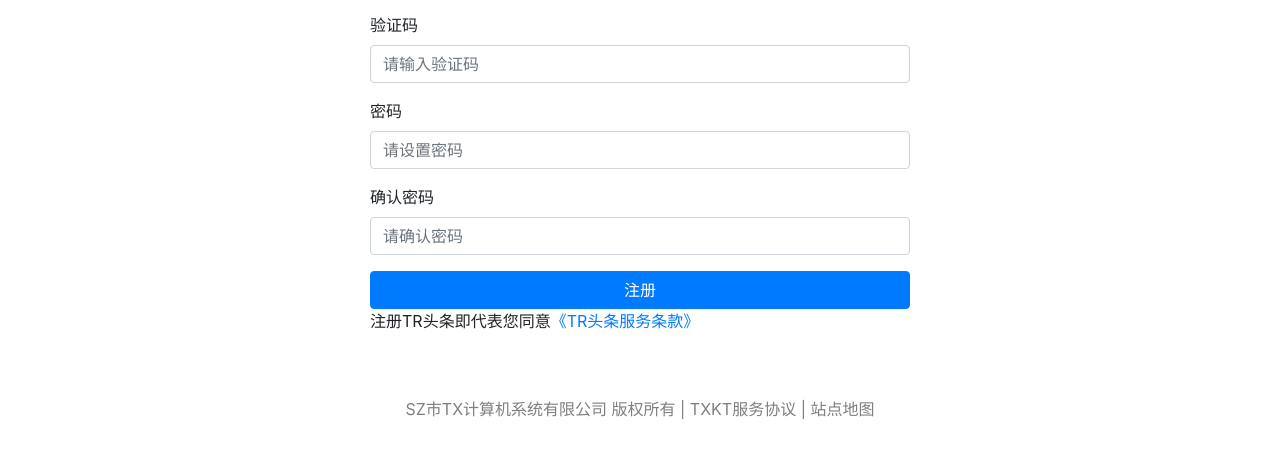
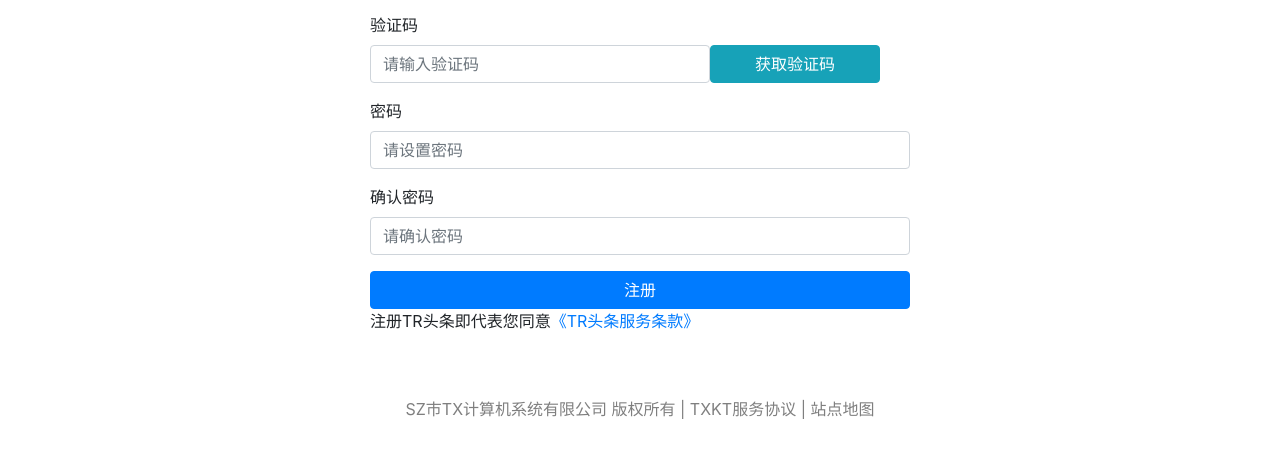
Before and after one commit to TRCX/AC, a plain HTML site: page signup.html in a window 1280 px wide. Shown: the part 191-646 px from the top of the page. Drawn offline with Linux system fonts and the light colour scheme.

Commit message:
注册页更新

```diff
--- a/signup.html
+++ b/signup.html
@@ -50,7 +50,10 @@
 		  </div>
 	   <div class="form-group">
 		<label for="textfield">验证码</label>
-        <input type="text" name="textfield" id="YZM" class="form-control" placeholder="请输入验证码">
+		<div class="row col-12">
+        <input type="text" name="textfield" id="YZM" class="form-control col-8" placeholder="请输入验证码">
+		<button type="button" class="btn btn-info col-4">获取验证码</button>
+		  </div>
 		  </div>
 	   <div class="form-group">
 		<label for="textfield">密码</label>
```
